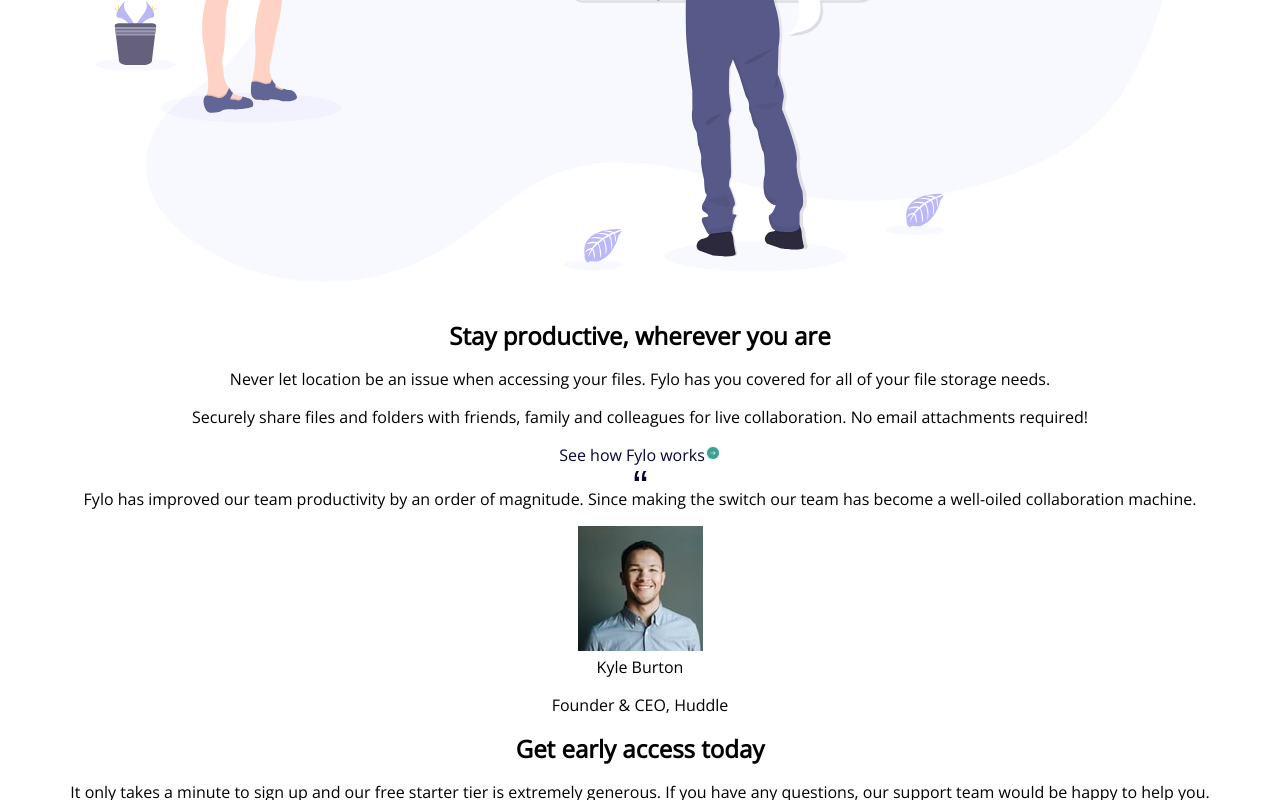
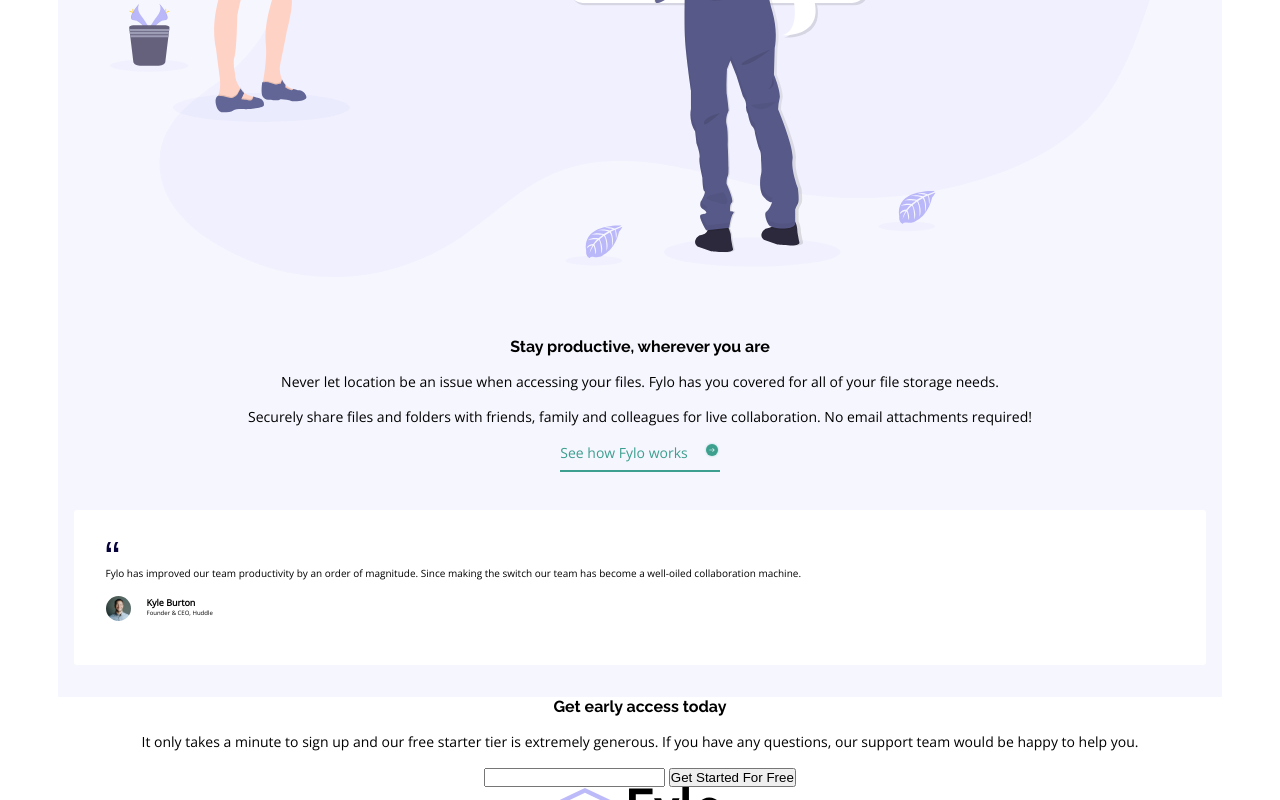
Before and after one commit to varonalearns/Fylo-landing-page-with-two-column-layout, a plain HTML site: page index.html in a window 1280 px wide. Shown: the part 2000-2800 px from the top of the page. Drawn offline with nearby package versions, Linux system fonts and the light colour scheme.

Commit message:
Add initial styles and html for productive section.

```diff
--- a/index.html
+++ b/index.html
@@ -25,7 +25,7 @@
     </nav>
   </header>
   <main>
-    <!-- Landing Section -->
+    <!-- Start Landing Section -->
     <section id="landing-section">
       <div class="illustration">
         <img src="images/illustration-1.svg" alt="">
@@ -43,7 +43,9 @@
         <button>Get Started</button>
       </form>
     </section>
-    <!-- Productive Section -->
+    <!-- End Landing Section -->
+    <div class="bg-curve"></div>
+    <!-- Start Productive Section -->
     <section id="prod-section">
       <div class="illustration">
         <img src="images/illustration-2.svg" alt="">
@@ -58,8 +60,8 @@
           Securely share files and folders with friends, family and colleagues for
           live collaboration. No email attachments required!
         </p>
-        <div><a href=""><span>See how Fylo works</span><img src="images/icon-arrow.svg"></a></div>
-        <figure class="testimonial">
+        <div class="how-link"><a href=""><span>See how Fylo works</span><img src="images/icon-arrow.svg"></a></div>
+        <figure>
           <blockquote>
             <img src="images/icon-quotes.svg" alt="">
             <p>
@@ -70,8 +72,8 @@
           <figcaption>
             <div class="avatar"><img src="images/avatar-testimonial.jpg" alt=""></div>
             <div class="testimonial-txt">
-              <p class="avatar-title">Kyle Burton</p>
-              <p>Founder & CEO, Huddle</p>
+              <p class="avatar-name">Kyle Burton</p>
+              <p class="avatar-title">Founder & CEO, Huddle</p>
             </div>
           </figcaption>
         </figure>
--- a/styles.css
+++ b/styles.css
@@ -43,7 +43,7 @@
     margin: 0 auto;
     text-align: center;
     font-family: var(--ff-body);
-    font-size: 16px;
+    font-size: 14px;
 }
 header {
     display: flex;
@@ -63,15 +63,30 @@
 p {
     margin-bottom: 1rem;
 }
+h1 {
+    font-size: 24px;
+}
+h2 {
+    font-size: 16px;
+    font-family: var(--ff-headings);
+}
 
 /* --------------------
     Custom Styles
 ---------------------*/
 .illustration {
-    margin-bottom: 2rem;
+    margin-bottom: 3.5rem;
 }
 .illustration img {
     width: 100%;
+}
+.bg-curve {
+    height: 45px;
+    width: 100%;
+    background-image: url("images/bg-curve-mobile.svg");
+    background-repeat: no-repeat;
+    background-position: center;
+    background-size: cover;
 }
 
 /*-----Header Section-----*/
@@ -99,13 +114,7 @@
 
 /* Landing Section */
 #landing-section {
-    margin: 4rem 1rem 10rem 1rem;
-}
-#landing-section .section-txt h1 {
-    font-size: 24px;
-}
-#landing-section .section-txt p {
-    font-size: 14px;
+    margin: 4rem 1rem 5rem 1rem;
 }
 #landing-section form {
     display: flex;
@@ -131,4 +140,55 @@
     font-family: var(--ff-headings);
     font-weight: 700;
 }
+
+/* Productive Section */
+#prod-section {
+    background-color: var(--neutral-blue);
+    padding: 2rem 1rem;
+}
+#prod-section .how-link {
+    margin-bottom: 3rem;
+}
+#prod-section a {
+    color: var(--accent-cyan);
+    border-bottom: 2px solid var(--accent-cyan);
+    padding-bottom: 0.5rem;
+    margin-bottom: 5rem;
+}
+#prod-section a span {
+    margin-right: 1rem;
+}
+#prod-section figure {
+    background-color: white;
+    border-radius: 3px;
+    padding: 2rem;
+    text-align: left;
+}
+#prod-section blockquote p {
+    font-size: 10px;
+}
+#prod-section blockquote img {
+    margin-bottom: 0.5rem;
+}
+#prod-section figcaption {
+    display: flex;
+    flex-direction: row;
+}
+#prod-section .avatar {
+    margin-right: 1rem;
+}
+#prod-section .avatar img{
+    width: 25px;
+    border-radius: 50%;
+}
+#prod-section .avatar-name {
+    font-size: 9px;
+    font-weight: 700;
+    margin-bottom: 0;
+}
+#prod-section .avatar-title {
+    font-size: 6px;
+}
+
+
 /*-----Footer Section-----*/
```
